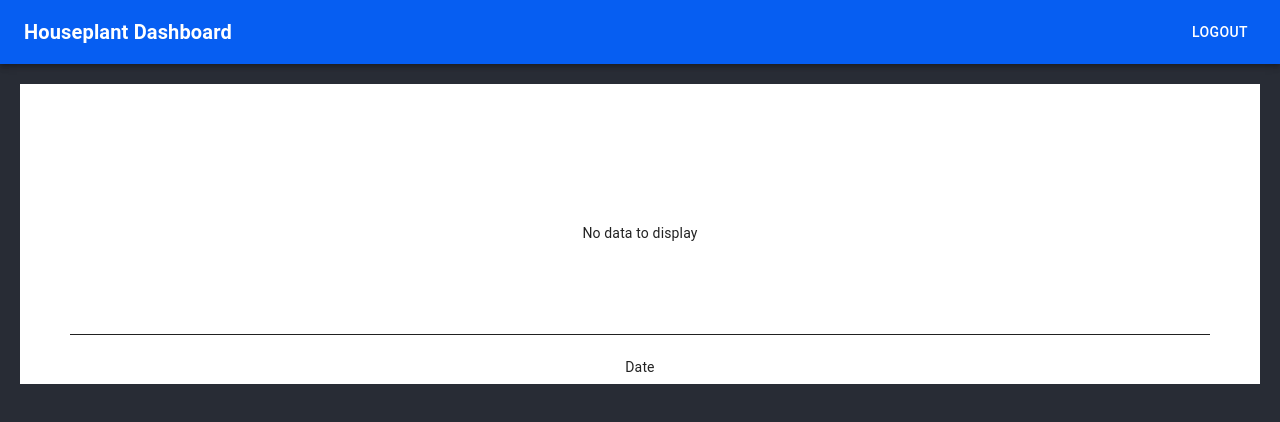
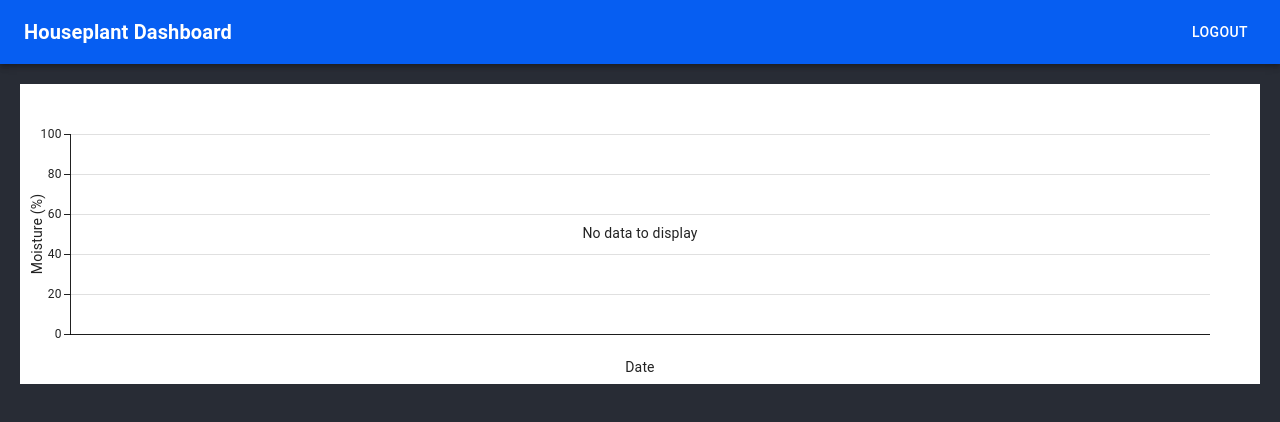
Before and after one commit to glen-sharp/house-plant-hub-ui, a React (Create React App) app: page /history/1 in a window 1280 px wide. Shown: the top 422 px of the page. Built offline with nearby package versions, Linux system fonts and the light colour scheme; no server answers.

Commit message:
feat: updated y axis domain

```diff
--- a/src/ReadingHistory/ReadingHistory.js
+++ b/src/ReadingHistory/ReadingHistory.js
@@ -49,6 +49,10 @@ export default function ReadingHistory() {
                 yAxis={[{
                     label: "Moisture (%)",
                     width: 10,
+                    domainLimit: (min, max) => ({
+                        min: 0,
+                        max: 100,
+                    })
                 }]}
                 height={300}
                 skipAnimation
```
